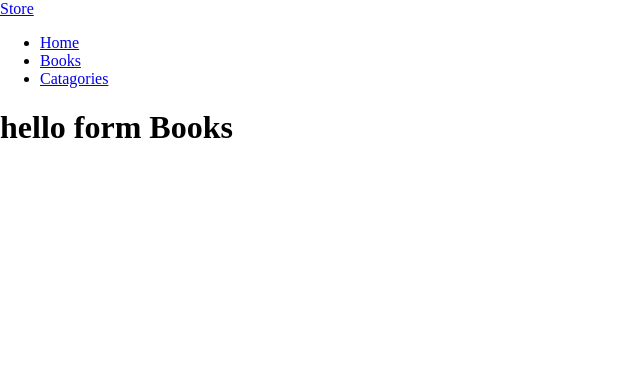
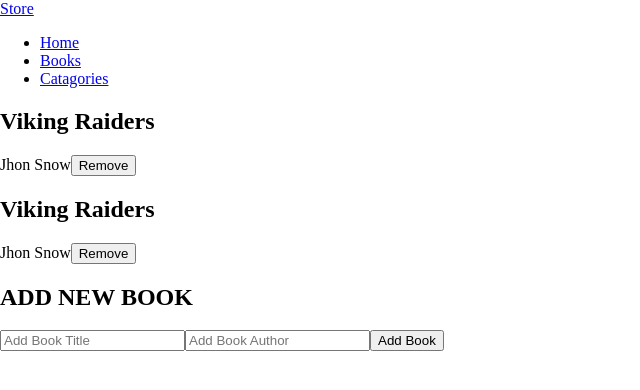
Before and after one commit to PowerLevel9000/book-store, a React (Create React App) app: page /books in a window 1280 px wide. Shown: the top 390 px of the page, without its empty margins (0-640 px from the left). Built offline with nearby package versions, Linux system fonts and the light colour scheme.

Commit message:
Books component and folder

```diff
--- a/package.json
+++ b/package.json
@@ -6,6 +6,7 @@
     "@testing-library/jest-dom": "^5.16.5",
     "@testing-library/react": "^13.4.0",
     "@testing-library/user-event": "^13.5.0",
+    "prop-types": "^15.8.1",
     "react": "^18.2.0",
     "react-dom": "^18.2.0",
     "react-router-dom": "^6.8.2",
--- a/src/App.js
+++ b/src/App.js
@@ -1,6 +1,6 @@
 import { Routes, Route, BrowserRouter } from 'react-router-dom';
 import './App.css';
-import Books from './components/Books';
+import Books from './components/Books/Books';
 import Catagories from './components/Catagories';
 import Home from './components/Home';
 import NavigationBar from './components/NavigationBar';
--- a/src/components/Books.jsx
+++ /dev/null
@@ -1,9 +0,0 @@
-import React from 'react';
-
-const Books = () => (
-  <h1>
-    hello form Books
-  </h1>
-);
-
-export default Books;
--- /dev/null
+++ b/src/components/Books/Book.jsx
@@ -0,0 +1,17 @@
+import React from 'react';
+import PropTypes from 'prop-types';
+
+const Book = ({ title, author }) => (
+  <div className="book-wrapper">
+    <h2 className="book-title">{title}</h2>
+    <span className="book-author">{author}</span>
+    <button className="button remove" type="button">Remove</button>
+  </div>
+);
+
+Book.propTypes = {
+  title: PropTypes.string.isRequired,
+  author: PropTypes.string.isRequired,
+};
+
+export default Book;
--- /dev/null
+++ b/src/components/Books/Books.jsx
@@ -0,0 +1,35 @@
+import React from 'react';
+import Book from './Book';
+import Form from './Form';
+
+const Books = () => {
+  const books = [
+    {
+      id: 1,
+      title: 'Viking Raiders',
+      author: 'Jhon Snow',
+    },
+    {
+      id: 2,
+      title: 'Viking Raiders',
+      author: 'Jhon Snow',
+    },
+  ];
+  const BookComponent = books.map(
+    (book) => (
+      <Book
+        key={book.id}
+        title={book.title}
+        author={book.author}
+      />
+    ),
+  );
+  return (
+    <section className="book-shelf">
+      {BookComponent}
+      <Form />
+    </section>
+  );
+};
+
+export default Books;
--- /dev/null
+++ b/src/components/Books/Form.jsx
@@ -0,0 +1,12 @@
+import React from 'react';
+
+const Form = () => (
+  <form className="Add-Form">
+    <h2>ADD NEW BOOK</h2>
+    <input type="text" placeholder="Add Book Title" required />
+    <input type="text" placeholder="Add Book Author" required />
+    <button type="submit" className="button add">Add Book</button>
+  </form>
+);
+
+export default Form;
```
Also changed, not shown: 1 other file (tests, documents, lock files or other folders).
